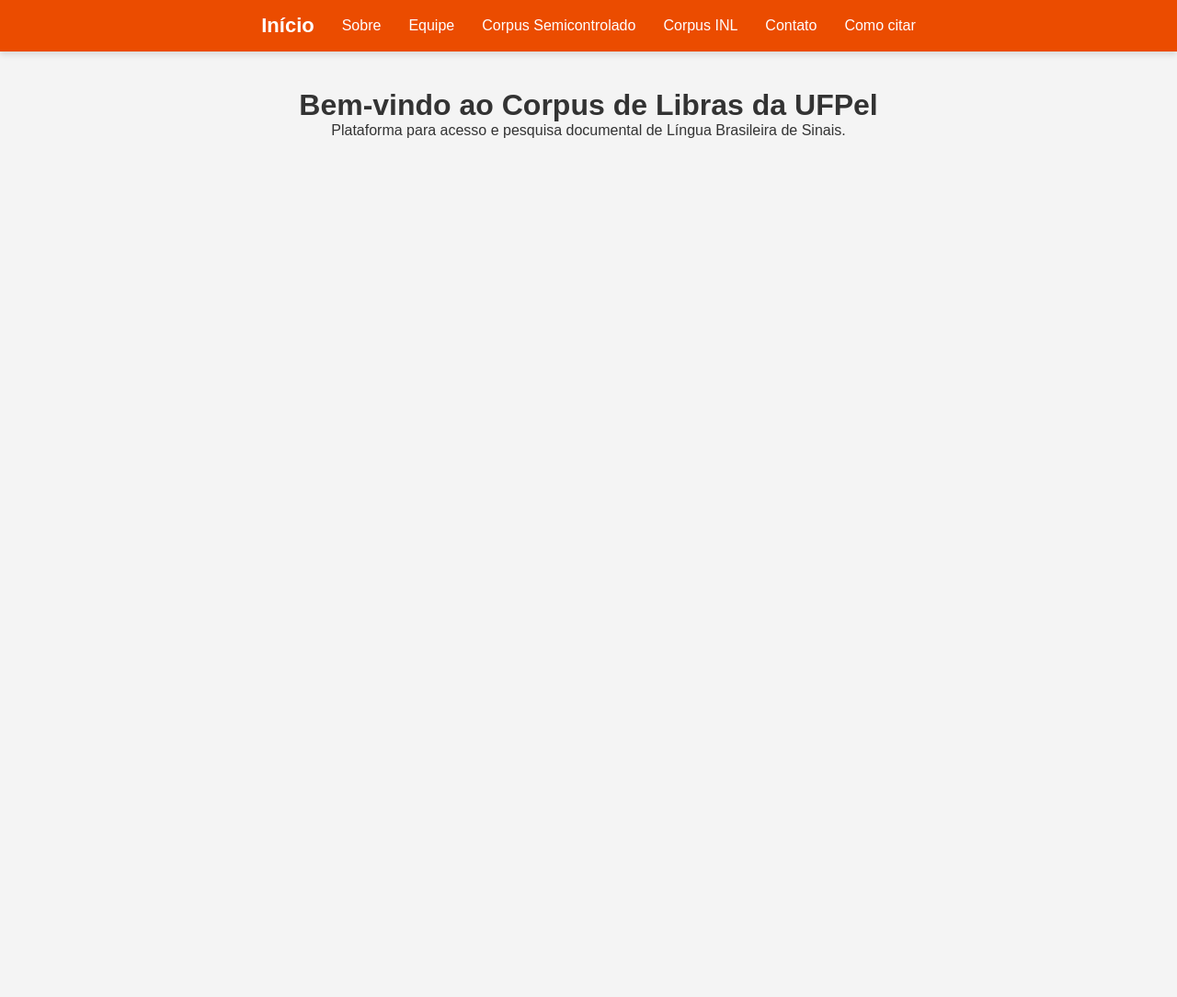
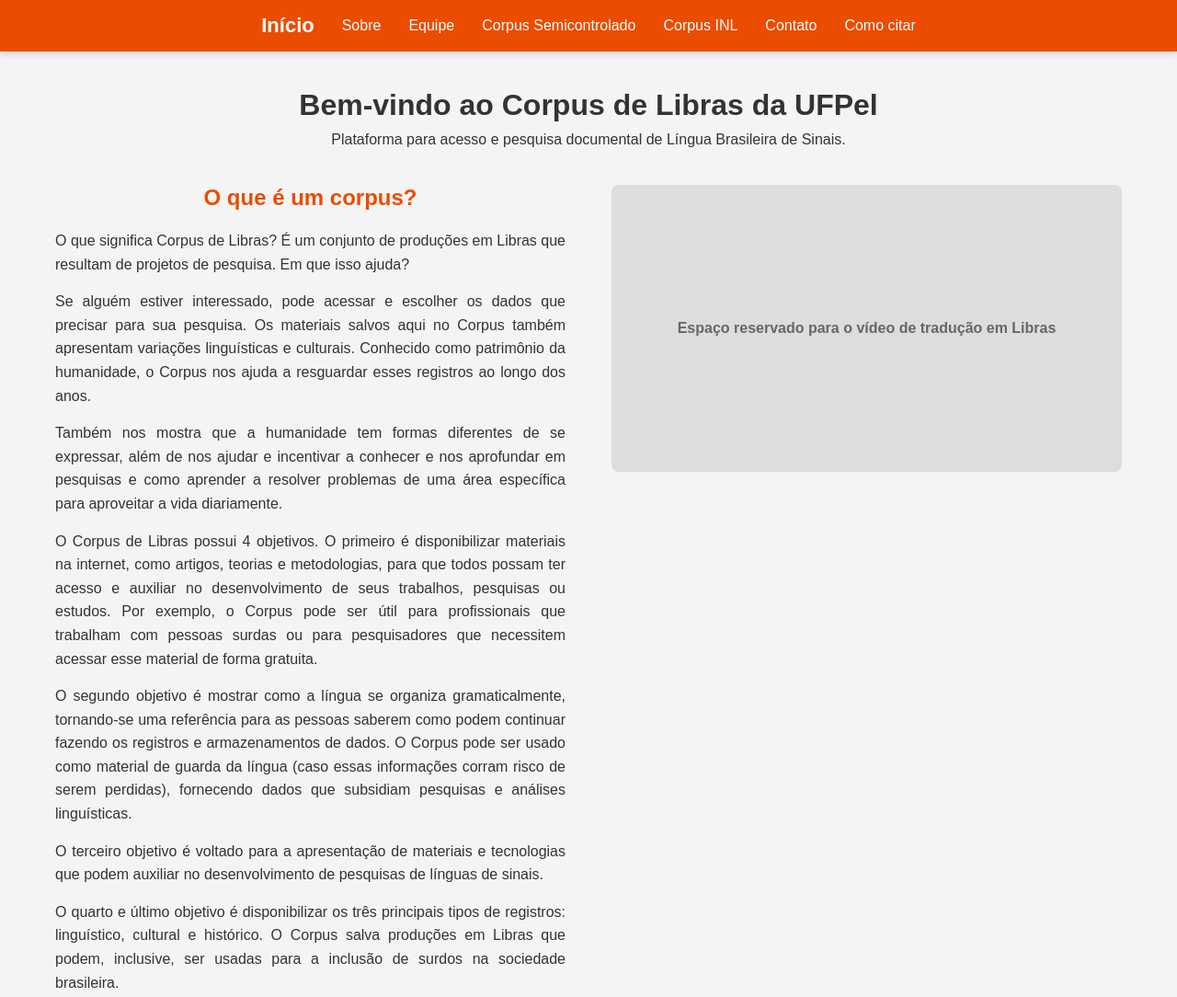
Before and after one commit to corpusdelibrasufpel/corpusdelibrasufpel.github.io, a plain HTML site: page index.html in a window 1280 px wide. Shown: the top 1084 px of the page at 92% size. Before the commit the page ends 800 px from the top, so only its background shows below. Drawn offline with Linux system fonts and the light colour scheme.

Commit message:
pagina de inicio exemplo

```diff
--- a/index.html
+++ b/index.html
@@ -21,7 +21,44 @@
 
     <main class="conteudo">
         <h1>Bem-vindo ao Corpus de Libras da UFPel</h1>
-        <p>Plataforma para acesso e pesquisa documental de Língua Brasileira de Sinais.</p>
+        <p class="subtitulo">Plataforma para acesso e pesquisa documental de Língua Brasileira de Sinais.</p>
+
+        <!-- Container que vai dividir a tela ao meio -->
+        <div class="layout-duplo">
+
+            <!-- Metade 1: Texto -->
+            <section class="intro-projeto">
+                <h2>O que é um corpus?</h2>
+                <p>O que significa Corpus de Libras? É um conjunto de produções em Libras que resultam de projetos de pesquisa. Em que isso ajuda?</p>
+
+                <p>Se alguém estiver interessado, pode acessar e escolher os dados que precisar para sua pesquisa. Os materiais salvos aqui no Corpus também apresentam variações linguísticas e culturais. Conhecido como patrimônio da humanidade, o Corpus nos ajuda a resguardar esses registros ao longo dos anos.</p>
+
+                <p>Também nos mostra que a humanidade tem formas diferentes de se expressar, além de nos ajudar e incentivar a conhecer e nos aprofundar em pesquisas e como aprender a resolver problemas de uma área específica para aproveitar a vida diariamente.</p>
+
+                <p>O Corpus de Libras possui 4 objetivos. O primeiro é disponibilizar materiais na internet, como artigos, teorias e metodologias, para que todos possam ter acesso e auxiliar no desenvolvimento de seus trabalhos, pesquisas ou estudos. Por exemplo, o Corpus pode ser útil para profissionais que trabalham com pessoas surdas ou para pesquisadores que necessitem acessar esse material de forma gratuita.</p>
+
+                <p>O segundo objetivo é mostrar como a língua se organiza gramaticalmente, tornando-se uma referência para as pessoas saberem como podem continuar fazendo os registros e armazenamentos de dados. O Corpus pode ser usado como material de guarda da língua (caso essas informações corram risco de serem perdidas), fornecendo dados que subsidiam pesquisas e análises linguísticas.</p>
+
+                <p>O terceiro objetivo é voltado para a apresentação de materiais e tecnologias que podem auxiliar no desenvolvimento de pesquisas de línguas de sinais.</p>
+
+                <p>O quarto e último objetivo é disponibilizar os três principais tipos de registros: linguístico, cultural e histórico. O Corpus salva produções em Libras que podem, inclusive, ser usadas para a inclusão de surdos na sociedade brasileira.</p>
+
+                <p>Você vai encontrar dois tipos de materiais no Corpus de Libras:</p>
+
+                <p>O primeiro tipo explica como fazer a catalogação desses materiais (por nome, ano, número de páginas) e apresenta formas de organizá-los para facilitar o acesso de todos os interessados.</p>
+
+                <p>O segundo mostra como esses documentos são transcritos e como é a continuidade dessa transcrição, ajudando a padronizar um conjunto de produções que integram o Corpus. O objetivo é facilitar o acesso às produções em Libras para que as pesquisas sejam produzidas com mais consistência.</p>
+            </section>
+
+            <!-- Metade 2: Vídeo de Tradução -->
+            <aside class="video-libras">
+                <div class="video-container">
+                    <!-- Substitua o texto abaixo pela tag <video> ou <iframe> do YouTube quando o vídeo estiver pronto -->
+                    <p>Espaço reservado para o vídeo de tradução em Libras</p>
+                </div>
+            </aside>
+
+        </div>
     </main>
 
   </body>
--- a/style.css
+++ b/style.css
@@ -44,3 +44,61 @@ body {
     text-align: center;
     color: #333;
 }
+
+.layout-duplo {
+    display: flex;
+    flex-wrap: wrap;
+    gap: 50px;
+    max-width: 1200px;
+    margin: 40px auto;
+    padding: 0 20px;
+}
+
+.intro-projeto {
+    flex: 1;
+    min-width: 300px;
+}
+
+.intro-projeto h2 {
+    color: #eb4c00;
+    margin-bottom: 20px;
+}
+
+.intro-projeto p {
+    text-align: justify;
+    line-height: 1.6;
+    margin-bottom: 15px;
+    color: #333;
+}
+
+.video-libras {
+    flex: 1;
+    min-width: 300px;
+}
+
+.video-container {
+    width: 100%;
+    aspect-ratio: 16 / 9;
+    background-color: #ddd;
+    border-radius: 8px;
+    display: flex;
+    justify-content: center;
+    align-items: center;
+    color: #666;
+    font-weight: bold;
+    text-align: center;
+    padding: 20px;
+}
+
+.video-container iframe,
+.video-container video {
+    width: 100%;
+    height: 100%;
+    border: none;
+    border-radius: 8px;
+}
+
+.conteudo > h1, .conteudo > .subtitulo {
+    text-align: center;
+    margin-bottom: 10px;
+}
```
